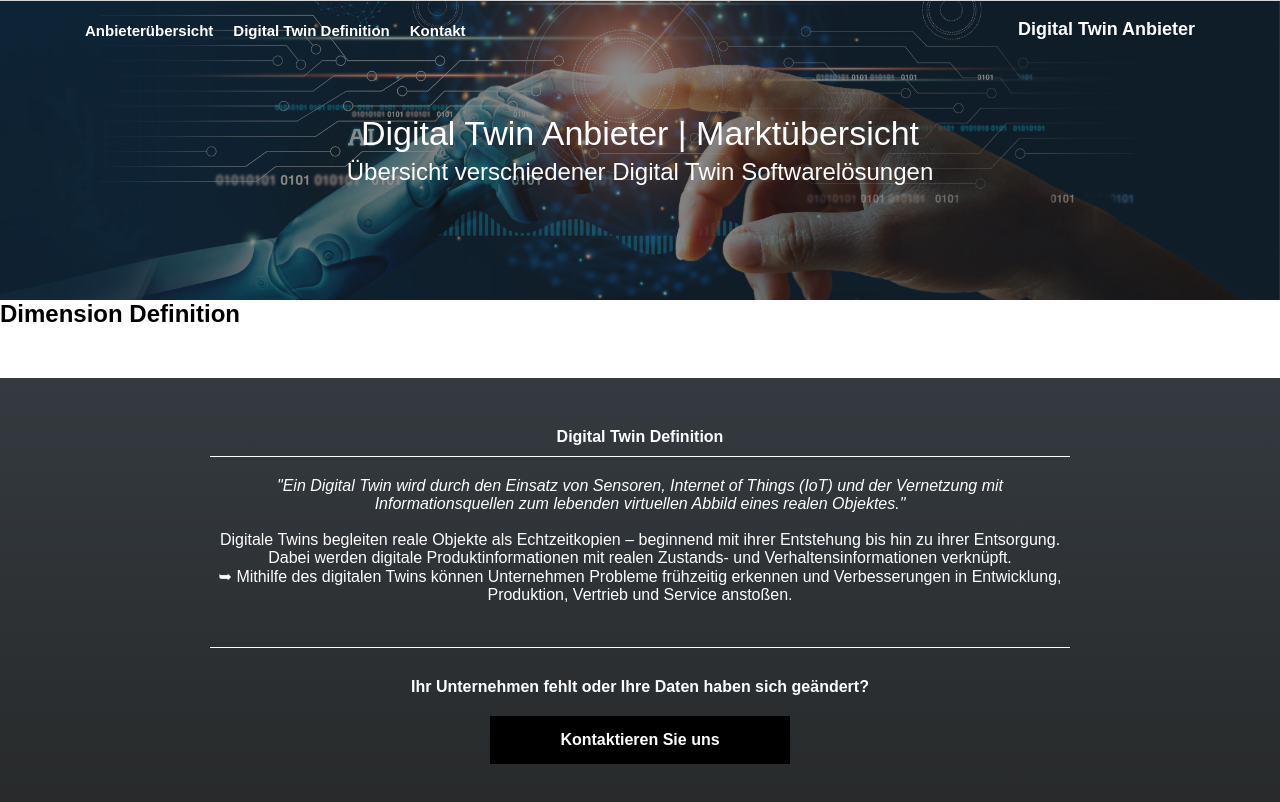
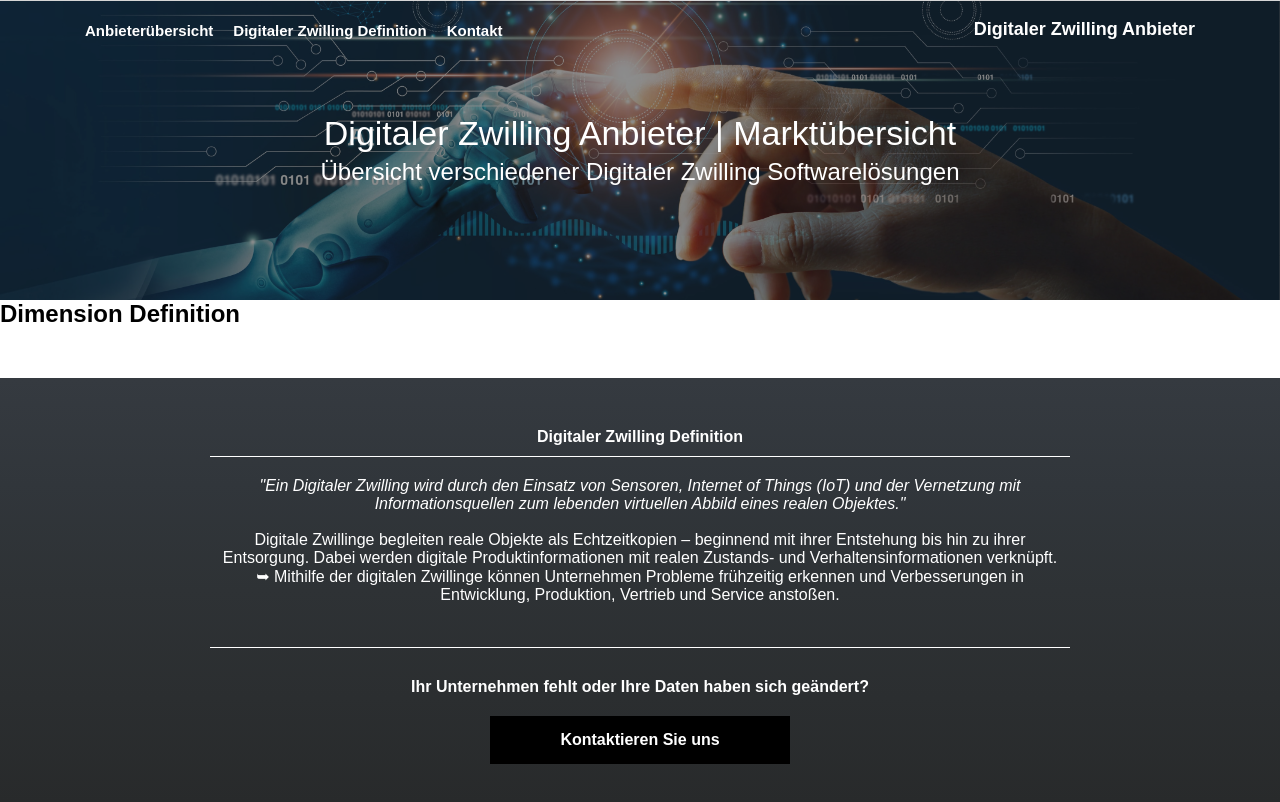
Before and after one commit to Melvin-Lj/DigitalTwin, a Vue app: page /dimension_definition in a window 1280 px wide. Built offline with nearby package versions, Linux system fonts and the light colour scheme.

Commit message:
new README

```diff
--- a/public/index.html
+++ b/public/index.html
@@ -5,12 +5,12 @@
     <meta http-equiv="X-UA-Compatible" content="IE=edge">
     <meta name="viewport" content="width=device-width,initial-scale=1.0">
     <link rel="icon" href="<%= BASE_URL %>favicon.ico">
-    <title><%= htmlWebpackPlugin.options.title %></title>
+    <title>Digitale Zwillinge | Marktübersicht</title>
     <link rel="stylesheet" href="https://cdnjs.cloudflare.com/ajax/libs/font-awesome/5.15.2/css/all.min.css">
   </head>
   <body>
     <noscript>
-      <strong>We're sorry but <%= htmlWebpackPlugin.options.title %> doesn't work properly without JavaScript enabled. Please enable it to continue.</strong>
+      <strong>We're sorry but Digitale Zwillinge | Marktübersicht doesn't work properly without JavaScript enabled. Please enable it to continue.</strong>
     </noscript>
     <div id="app"></div>
     <!-- built files will be auto injected -->
--- a/src/components/MFooter.vue
+++ b/src/components/MFooter.vue
@@ -3,25 +3,25 @@
     <div class="container">
       <div class="footer-content">
         <div class="site-info">
-          <h4>Digital Twin Definition</h4>
+          <h4>Digitaler Zwilling Definition</h4>
           <p>
             <i
-              >"Ein Digital Twin wird durch den Einsatz von Sensoren, Internet
+              >"Ein Digitaler Zwilling wird durch den Einsatz von Sensoren, Internet
               of Things (IoT) und der Vernetzung mit Informationsquellen zum
               lebenden virtuellen Abbild eines realen Objektes."</i
             ><br><br>
-            Digitale Twins begleiten reale Objekte als Echtzeitkopien –
+            Digitale Zwillinge begleiten reale Objekte als Echtzeitkopien –
             beginnend mit ihrer Entstehung bis hin zu ihrer Entsorgung. Dabei
             werden digitale Produktinformationen mit realen Zustands- und
             Verhaltensinformationen verknüpft.<br>
-            &#10149; Mithilfe des digitalen Twins können Unternehmen Probleme frühzeitig
+            &#10149; Mithilfe der digitalen Zwillinge können Unternehmen Probleme frühzeitig
             erkennen und Verbesserungen in Entwicklung, Produktion, Vertrieb und
             Service anstoßen.
           </p>
         </div>
         <div class="contact">
           <h4>Ihr Unternehmen fehlt oder Ihre Daten haben sich geändert?</h4>
-          <a class="kontakt-btn" href="mailto:melvin.ljiko@fau.de"
+          <a class="kontakt-btn" href="https://github.com/Melvin-Lj/DigitalTwin/issues"
             >Kontaktieren Sie uns</a
           >
         </div>
--- a/src/components/Navbar.vue
+++ b/src/components/Navbar.vue
@@ -3,12 +3,12 @@
     <div class="container navbar">
       <ul class="navbar-nav">
         <li><a class="nav-link" href="#provider">Anbieterübersicht</a></li>
-        <li><a class="nav-link" href="#contact">Digital Twin Definition</a></li>
+        <li><a class="nav-link" href="#contact">Digitaler Zwilling Definition</a></li>
         <li><a class="nav-link" href="#contact">Kontakt</a></li>
       </ul>
 
       <div class="brand">
-        <router-link to="home">Digital Twin Anbieter</router-link>
+        <router-link to="home">Digitaler Zwilling Anbieter</router-link>
       </div>
     </div>
   </nav>
--- a/src/data/providers.json
+++ b/src/data/providers.json
@@ -75,7 +75,7 @@
       "preis": "n.A.",
       "cloud_optmiert": "Ja",
       "wo_wird_cloud_lösung_betrieben": "Unternehmen oder Kunden",
-      "können_weitere_systeme_angebunden_werden": "ja",
+      "können_weitere_systeme_angebunden_werden": "Ja",
       "erstellungszeitpunkt": "Nach physischen Zwilling"
     },
     {
--- a/src/views/DimensionDefinition.vue
+++ b/src/views/DimensionDefinition.vue
@@ -1,8 +1,8 @@
 <template>
   <div class="main">
     <hero
-      :title="'Digital Twin Anbieter | Marktübersicht'"
-      :sub="'Übersicht verschiedener Digital Twin Softwarelösungen'"
+      :title="'Digitaler Zwilling Anbieter | Marktübersicht'"
+      :sub="'Übersicht verschiedener Digitaler Zwilling Softwarelösungen'"
     />
     <h2>Dimension Definition</h2>
   </div>
--- a/src/views/Home.vue
+++ b/src/views/Home.vue
@@ -1,18 +1,18 @@
 <template>
   <div class="main">
     <hero
-      :title="'Digital Twin Anbieter | Marktübersicht'"
-      :sub="'Übersicht verschiedener Digital Twin Softwarelösungen'"
+      :title="'Digitaler Zwilling Anbieter | Marktübersicht'"
+      :sub="'Übersicht verschiedener Digitaler Zwilling Softwarelösungen'"
     />
     <div class="container">
       <div class="header">
         <div class="flex-item">
-          <h2>Liste der Digital Twin Anbieter</h2>
+          <h2>Liste der Digitaler Zwilling Anbieter</h2>
         </div>
         <div class="flex-item">
           <p>
             Hier finden Sie eine
-            <b>Übersicht der Digital Twin Softwarelösungen auf dem Markt</b>.
+            <b>Übersicht der Digitaler Zwilling Softwarelösungen auf dem Markt</b>.
             Sie können die Suche durch Setzen der <b>Filter</b> einschränken.
           </p>
         </div>
```
Also changed, not shown: 1 other file (tests, documents, lock files or other folders).
